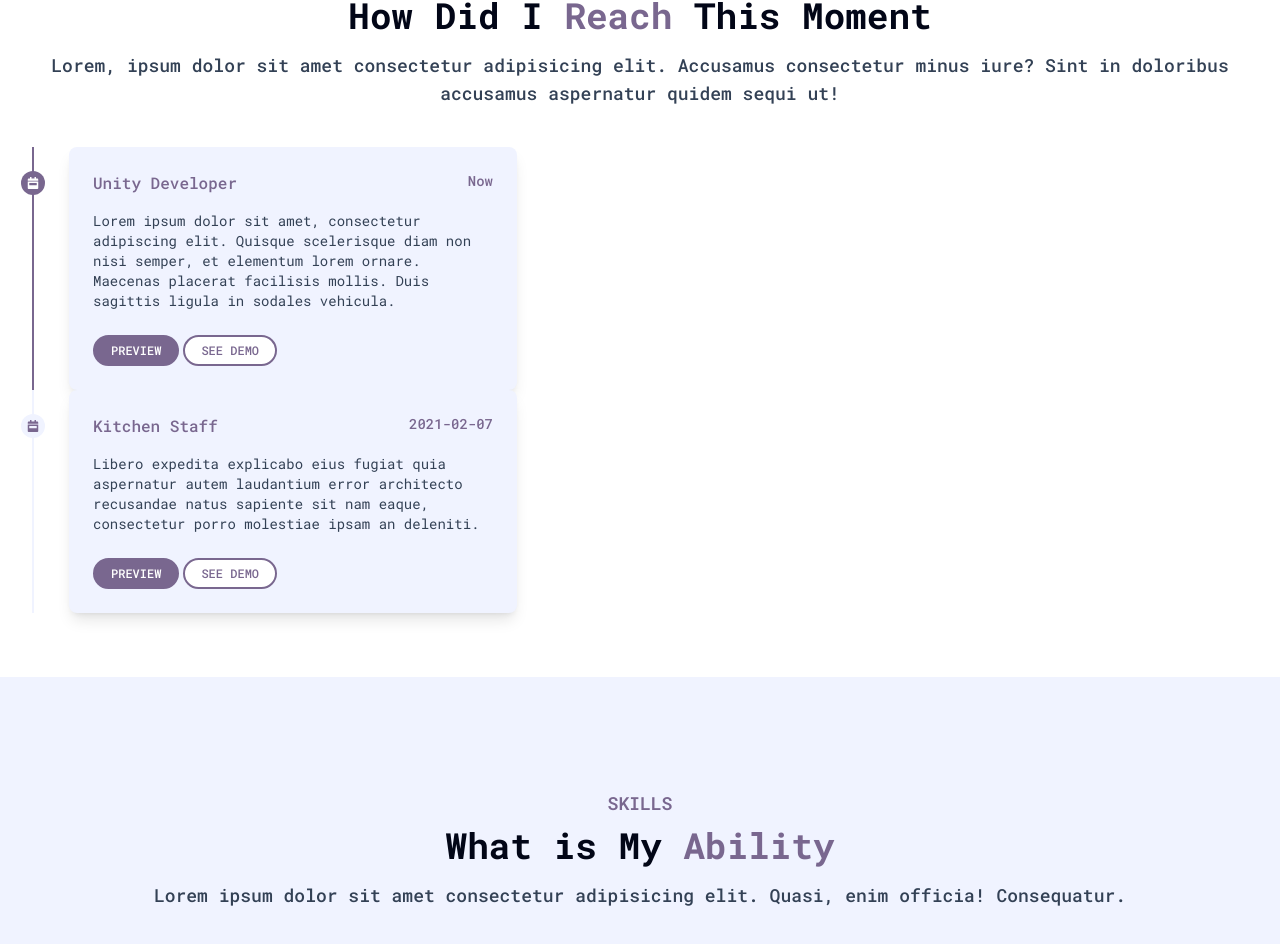
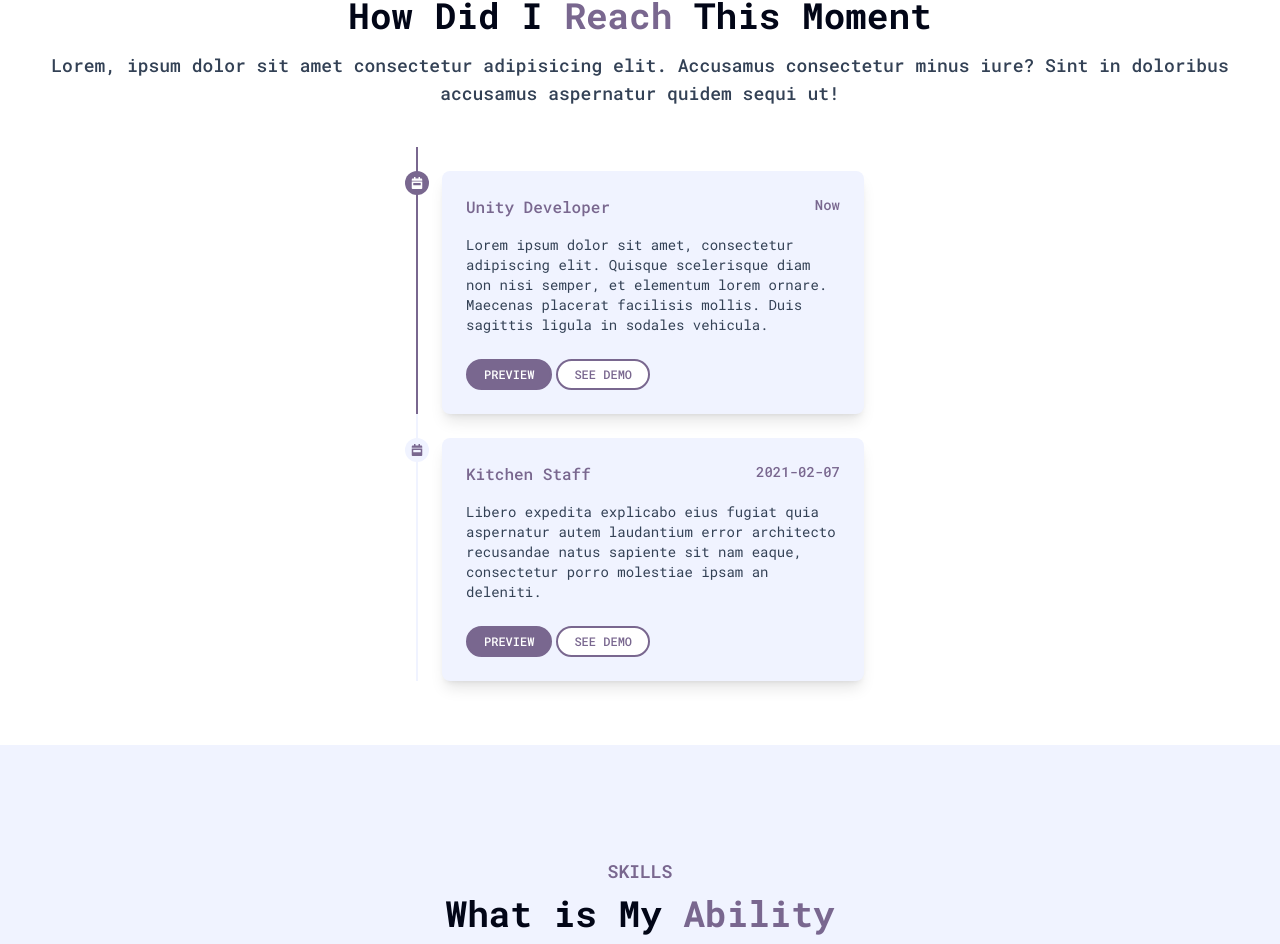
Before and after one commit to erlankurnia/erlankurnia.github.io, a Vue app: page / in a window 1280 px wide. Shown: the part 1431-2375 px from the top of the page. Built offline with nearby package versions, Linux system fonts and the light colour scheme; what vue-powerglitch would draw is missing.

Commit message:
Update StoryComponent.vue

```diff
--- a/src/components/StoryComponent.vue
+++ b/src/components/StoryComponent.vue
@@ -16,9 +16,9 @@
 
 			<!-- Timeline -->
 			<div class="w-auto px-4 mx-auto">
-				<ol>
-					<li class="border-l-2 border-primary">
-						<div class="md:flex flex-start">
+				<ol class="w-auto max-w-md mx-auto">
+					<li class="max-w-md border-l-2 border-primary">
+						<div class="w-auto">
 							<div class="flex items-center justify-center w-6 h-6 -ml-[13px] translate-y-6 rounded-full bg-primary">
 								<svg
 									aria-hidden="true"
@@ -63,8 +63,8 @@
 							</div>
 						</div>
 					</li>
-					<li class="border-l-2 border-bgSecondary">
-						<div class="md:flex flex-start">
+					<li class="max-w-md border-l-2 border-bgSecondary">
+						<div class="w-auto">
 							<div class="flex items-center justify-center w-6 h-6 -ml-[13px] translate-y-6 rounded-full bg-bgSecondary">
 								<svg
 									aria-hidden="true"
```
